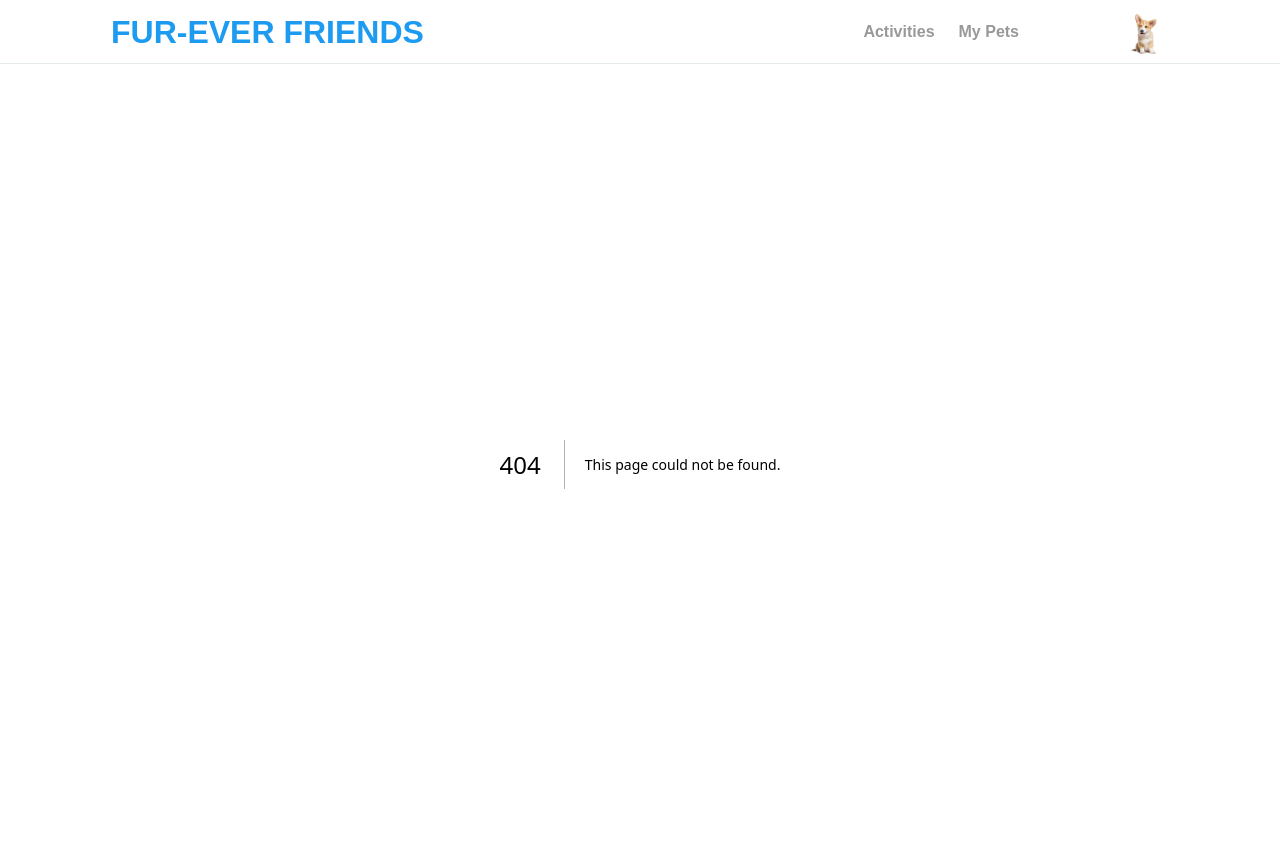
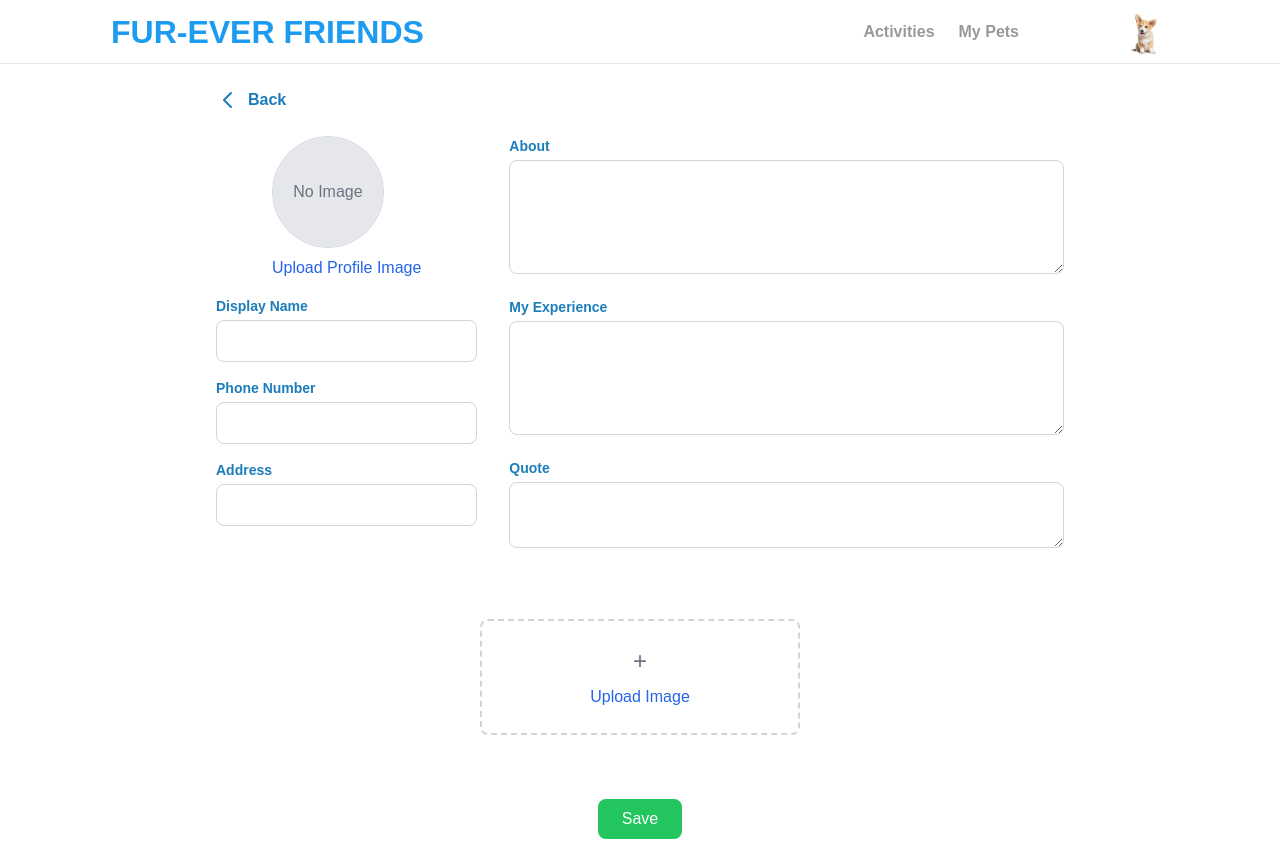
Before and after one commit to jetsarew/fur-ever-friends-frontend, a Next.js app: page /dashboard/petsitter_editprofile in a window 1280 px wide. Before the commit this address had no page. Built offline with nearby package versions, Linux system fonts and the light colour scheme.

Commit message:
do the petsitter editprofile page

```diff
--- a/src/app/dashboard/home/page.tsx
+++ b/src/app/dashboard/home/page.tsx
@@ -1,4 +1,4 @@
-"use client";
+
 
 import Image from 'next/image';
 
--- /dev/null
+++ b/src/app/dashboard/petsitter_editprofile/page.tsx
@@ -0,0 +1,228 @@
+'use client';
+
+import { useState } from "react";
+import Link from 'next/link'; // Import Link from next/link
+
+const Profile = () => {
+  const [profileImage, setProfileImage] = useState<File | null>(null);
+  const [additionalImage, setAdditionalImage] = useState<File | null>(null);
+  const [displayName, setDisplayName] = useState("");
+  const [phoneNumber, setPhoneNumber] = useState("");
+  const [address, setAddress] = useState("");
+  const [about, setAbout] = useState("");
+  const [experience, setExperience] = useState("");
+  const [quote, setQuote] = useState("");
+
+  // Handle profile image change
+  const handleProfileImageChange = (e: React.ChangeEvent<HTMLInputElement>) => {
+    if (e.target.files && e.target.files.length > 0) {
+      setProfileImage(e.target.files[0]);
+    }
+  };
+
+  // Handle additional image change
+  const handleAdditionalImageChange = (e: React.ChangeEvent<HTMLInputElement>) => {
+    if (e.target.files && e.target.files.length > 0) {
+      setAdditionalImage(e.target.files[0]);
+    }
+  };
+
+  // Submit form data and display success alert
+  const handleSubmit = (e: React.FormEvent<HTMLFormElement>) => {
+    e.preventDefault();
+
+    const formData = new FormData();
+    formData.append("displayName", displayName);
+    formData.append("phoneNumber", phoneNumber);
+    formData.append("address", address);
+    formData.append("about", about);
+    formData.append("experience", experience);
+    formData.append("quote", quote);
+
+    if (profileImage) {
+      formData.append("profileImage", profileImage);
+    }
+
+    if (additionalImage) {
+      formData.append("additionalImage", additionalImage);
+    }
+
+    // Log the form data (you can replace this with actual submission logic)
+    console.log({
+      displayName,
+      phoneNumber,
+      address,
+      about,
+      experience,
+      quote,
+      profileImage,
+      additionalImage,
+    });
+
+    // Show an alert after the form data is logged
+    alert("Profile saved successfully!");
+  };
+
+  return (
+    <div className="container mx-auto p-6 max-w-4xl">
+      {/* Back Button */}
+      <div className="mb-6">
+      <Link href="/dashboard/home" style={{color:'#1C7DBB'}} className="flex items-center text-blue-600 hover:text-blue-800 font-semibold mb-1">
+      <svg xmlns="http://www.w3.org/2000/svg" fill="none" viewBox="0 0 24 24" strokeWidth="2" stroke="currentColor" className="w-6 h-6 mr-2">
+      <path strokeLinecap="round" strokeLinejoin="round" d="M15 19l-7-7 7-7" />
+    </svg>
+    Back
+  </Link>
+</div>
+
+
+      <form onSubmit={handleSubmit} className="grid grid-cols-1 sm:grid-cols-3 gap-8">
+        {/* Left Side - Profile Picture & Basic Info */}
+        <div className="space-y-4">
+          <div className="flex items-center justify-center">
+            <div className="relative">
+              <div className="w-28 h-28 rounded-full border border-gray-300 overflow-hidden">
+                {profileImage ? (
+                  <img
+                    src={URL.createObjectURL(profileImage)}
+                    alt="Profile Preview"
+                    className="w-full h-full object-cover"
+                  />
+                ) : (
+                  <div className="w-full h-full bg-gray-200 flex items-center justify-center text-gray-500">
+                    No Image
+                  </div>
+                )}
+              </div>
+              <div className="mt-2 text-center">
+                <label className="cursor-pointer text-blue-600">
+                  <input type="file" accept="image/*" className="hidden" onChange={handleProfileImageChange} />
+                  Upload Profile Image
+                </label>
+                {profileImage && (
+                  <button
+                    type="button"
+                    className="block text-red-500 mt-1"
+                    onClick={() => setProfileImage(null)}
+                  >
+                    Delete Image
+                  </button>
+                )}
+              </div>
+            </div>
+          </div>
+
+          {/* Display Name */}
+          <div>
+            <label style={{ color: '#1C7DBB' }} className="block text-gray-700 text-sm font-semibold mb-1">Display Name</label>
+            <input
+              type="text"
+              value={displayName}
+              onChange={(e) => setDisplayName(e.target.value)}
+              className="w-full px-3 py-2 border border-gray-300 rounded-lg focus:outline-none focus:ring-2 focus:ring-blue-500"
+            />
+          </div>
+
+          {/* Phone Number */}
+          <div>
+            <label style={{ color: '#1C7DBB' }} className="block text-gray-700 text-sm font-semibold mb-1">Phone Number</label>
+            <input
+              type="tel"
+              value={phoneNumber}
+              onChange={(e) => setPhoneNumber(e.target.value)}
+              className="w-full px-3 py-2 border border-gray-300 rounded-lg focus:outline-none focus:ring-2 focus:ring-blue-500"
+            />
+          </div>
+
+          {/* Address */}
+          <div>
+            <label style={{ color: '#1C7DBB' }} className="block text-gray-700 text-sm font-semibold mb-1 ">Address</label>
+            <input
+              type="text"
+              value={address}
+              onChange={(e) => setAddress(e.target.value)}
+              className="w-full px-3 py-2 border border-gray-300 rounded-lg focus:outline-none focus:ring-2 focus:ring-blue-500"
+            />
+          </div>
+        </div>
+
+        {/* Right Side - About, Experience, Quote */}
+        <div className="col-span-2 space-y-4">
+          {/* About */}
+          <div>
+            <label style={{ color: '#1C7DBB' }} className="block text-gray-700 text-sm font-semibold mb-1">About</label>
+            <textarea
+              value={about}
+              onChange={(e) => setAbout(e.target.value)}
+              className="w-full px-3 py-2 border border-gray-300 rounded-lg focus:outline-none focus:ring-2 focus:ring-blue-500"
+              rows={4}
+            />
+          </div>
+
+          {/* Experience */}
+          <div>
+            <label style={{ color: '#1C7DBB' }} className="block text-gray-700 text-sm font-semibold mb-1">My Experience</label>
+            <textarea
+              value={experience}
+              onChange={(e) => setExperience(e.target.value)}
+              className="w-full px-3 py-2 border border-gray-300 rounded-lg focus:outline-none focus:ring-2 focus:ring-blue-500"
+              rows={4}
+            />
+          </div>
+
+          {/* Quote */}
+          <div>
+            <label style={{ color: '#1C7DBB' }} className="block text-gray-700 text-sm font-semibold mb-1">Quote</label>
+            <textarea
+              value={quote}
+              onChange={(e) => setQuote(e.target.value)}
+              className="w-full px-3 py-2 border border-gray-300 rounded-lg focus:outline-none focus:ring-2 focus:ring-blue-500"
+              rows={2}
+            />
+          </div>
+        </div>
+
+        {/* Bottom Image Upload */}
+        <div className="col-span-3 flex justify-center mt-6">
+          <div className="w-full max-w-xs text-center">
+            <label className="block text-gray-700 text-sm font-semibold mb-2">
+
+            </label>
+            <div className="border-2 border-dashed border-gray-300 p-6 rounded-lg relative">
+              <input
+                type="file"
+                className="absolute top-0 left-0 w-full h-full opacity-0 cursor-pointer"
+                onChange={handleAdditionalImageChange}
+                accept="image/*"
+              />
+              <div className="text-gray-500 flex items-center justify-center">
+                {additionalImage ? (
+                  <img
+                    src={URL.createObjectURL(additionalImage)}
+                    alt="Additional Preview"
+                    className="w-full h-full object-cover"
+                  />
+                ) : (
+                  <span className="text-2xl">+</span>
+                )}
+              </div>
+              {!additionalImage && <div className="mt-2 text-blue-600">Upload Image</div>}
+            </div>
+          </div>
+        </div>
+
+        {/* Submit Button */}
+        <div className="col-span-3 flex justify-center mt-8">
+          <button
+            type="submit"
+            className="bg-green-500 text-white px-6 py-2 rounded-lg hover:bg-green-600 focus:outline-none focus:ring-2 focus:ring-green-500"
+          >
+            Save
+          </button>
+        </div>
+      </form>
+    </div>
+  );
+};
+
+export default Profile;
--- a/src/app/dashboard/petsitter_upload_done/page.tsx
+++ b/src/app/dashboard/petsitter_upload_done/page.tsx
@@ -27,7 +27,7 @@ const VerificationPage: React.FC = () => {
         </p>
 
         {/* Back to homepage link */}
-        <a href="/" style={{ color: 'grey', fontWeight: 'bold',fontSize: '10px', marginTop: '2px', display: 'inline-block' }}>
+        <a href="/dashboard/home" style={{ color: 'grey', fontWeight: 'bold',fontSize: '10px', marginTop: '2px', display: 'inline-block' }}>
           Back to homepage
         </a>
       </div>
```
